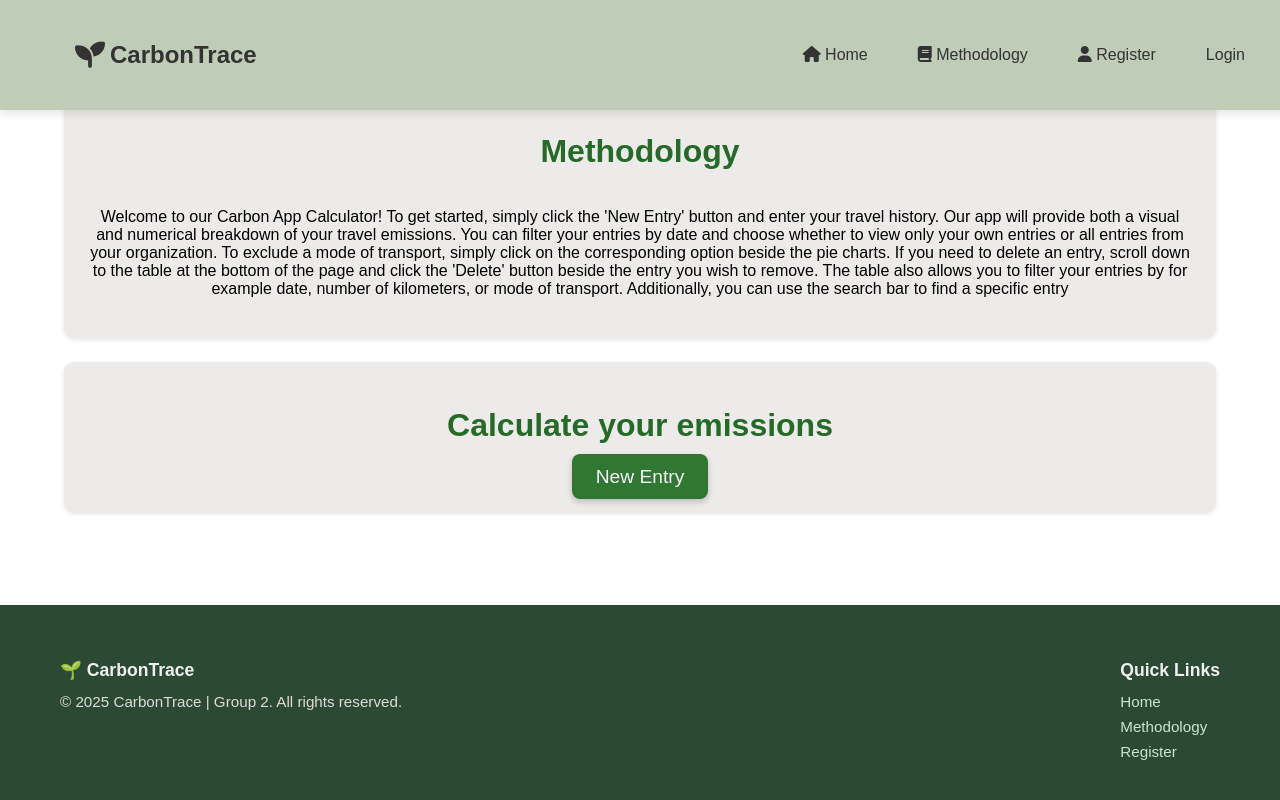
After one commit to KimAlexanderAntonsen/FOR19, a Flask app: template app/templates/calculator.html in a window 1280 px wide. The commit adds this page. Run offline with Flask 3, Linux system fonts and the light colour scheme; the template is opened without the code that fills it, so the values that code supplies are empty; some libraries are stand-ins or nearby versions.

Commit message:
endret retningen fra index.css til custom.css

```diff
--- /dev/null
+++ b/app/templates/calculator.html
@@ -0,0 +1,35 @@
+<!DOCTYPE html>
+<html lang="en">
+    <head>
+        <meta charset="UTF-8">
+        <meta http-equiv="X-UA-Compatible" content="IE=edge">
+        <meta name="viewport" content="width=device-width, initial-scale=1.0">
+        <link rel="stylesheet" type="text/css" href="{{ url_for('static', filename='custom.css') }}">
+        <title>Calculator</title>
+    </head>
+<body>
+    {% extends "template.html" %}
+    {% set active_page = "calculator" %}
+    {% block content %}
+    <div class="main-content">
+        <div class="summary">
+            <h1>Methodology</h1>
+            <p>
+                Welcome to our Carbon App Calculator! To get started, simply click the 'New Entry' button and enter your travel history.
+                Our app will provide both a visual and numerical breakdown of your travel emissions.
+                You can filter your entries by date and choose whether to view only your own entries or all entries from your organization.
+                To exclude a mode of transport, simply click on the corresponding option beside the pie charts. If you need to delete an entry, scroll down to the table at the bottom of the page and click the 'Delete' button beside the entry you wish to remove.
+                The table also allows you to filter your entries by for example date, number of kilometers, or mode of transport.
+                Additionally, you can use the search bar to find a specific entry
+            </p>
+        </div>
+        <div class="summary">
+            <h1>Calculate your emissions</h1>
+            <div>
+                <a class="btn btn-primary" href="#" role="button">New Entry</a>
+            </div>
+        </div>
+    </div>
+    {% endblock %}
+</body>
+</html>
--- a/app/templates/index.html
+++ b/app/templates/index.html
@@ -16,7 +16,7 @@
     <div class="hero-content">
         <h1>Welcome to CarbonTrace</h1>
         <p>Your Journey to Sustainable Awareness Begins Here</p>
-        <a href="/" class="cta-button">Let's Start</a>
+        <a href="calculator.html" class="cta-button">Let's Start</a>
     </div>
     </div>
 
--- a/app/templates/login.html
+++ b/app/templates/login.html
@@ -4,7 +4,7 @@
     <meta charset="UTF-8">
     <meta http-equiv="X-UA-Compatible" content="IE=edge">
     <meta name="viewport" content="width=device-width, initial-scale=1.0">
-    <link rel="stylesheet" type="text/css" href="{{ url_for('static', filename='index.css') }}">
+    <link rel="stylesheet" type="text/css" href="{{ url_for('static', filename='custom.css') }}">
     <title>Login</title>
 </head>
 <body>
--- a/app/templates/methodology.html
+++ b/app/templates/methodology.html
@@ -3,7 +3,7 @@
 <head>
     <meta charset="UTF-8">
     <meta http-equiv="X-UA-Compatible" content="IE=edge">
-    <link rel="stylesheet" type="text/css" href="{{ url_for('static', filename='index.css') }}">
+    <link rel="stylesheet" type="text/css" href="{{ url_for('static', filename='custom.css') }}">
     <meta name="viewport" content="width=device-width, initial-scale=1.0">
     <title>Methodology</title>
 </head>
--- a/app/templates/register.html
+++ b/app/templates/register.html
@@ -4,7 +4,7 @@
     <meta charset="UTF-8">
     <meta http-equiv="X-UA-Compatible" content="IE=edge">
     <meta name="viewport" content="width=device-width, initial-scale=1.0">
-    <link rel="stylesheet" type="text/css" href="{{ url_for('static', filename='index.css') }}">
+    <link rel="stylesheet" type="text/css" href="{{ url_for('static', filename='custom.css') }}">
     <title>Register</title>
 </head>
 <body>
```
